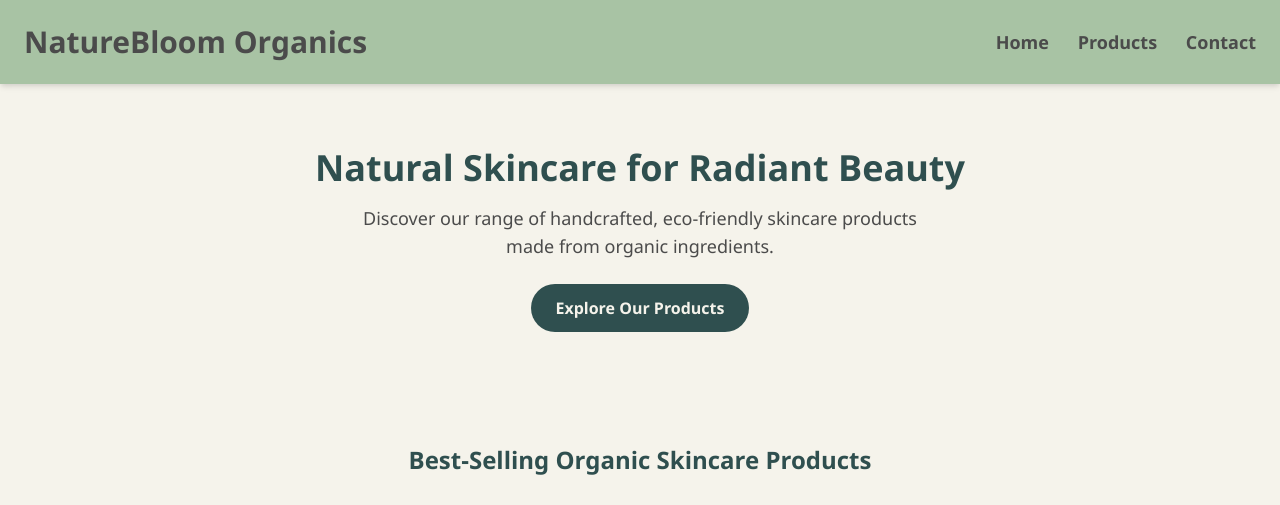
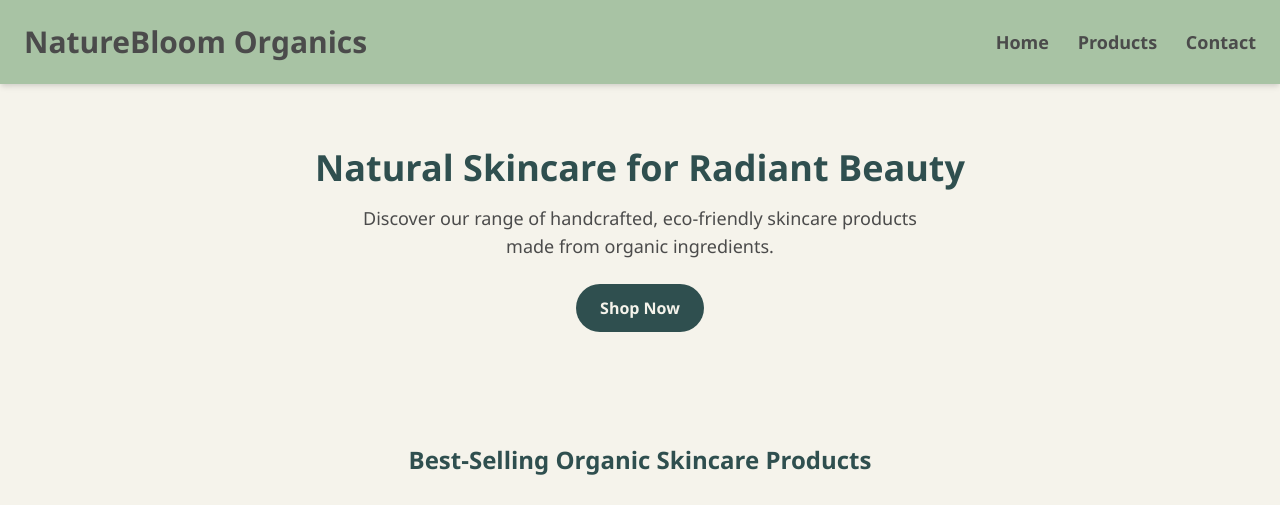
Before and after one commit to Akash-b17/Naturebloom, a plain HTML site: page index.html in a window 1280 px wide. Shown: the top 505 px of the page. Drawn offline with nearby package versions, Linux system fonts and the light colour scheme.

Commit message:
Update index.html

```diff
--- a/index.html
+++ b/index.html
@@ -102,7 +102,7 @@
     <p class="max-w-xl mx-auto text-lg mb-6" style="color: #4B4B4B;">
       Discover our range of handcrafted, eco-friendly skincare products made from organic ingredients.
     </p>
-    <a href="products.html" class="btn-primary">Explore Our Products</a>
+    <a href="products.html" class="btn-primary">Shop Now</a>
   </section>
 
   <!-- Featured Products -->
```
